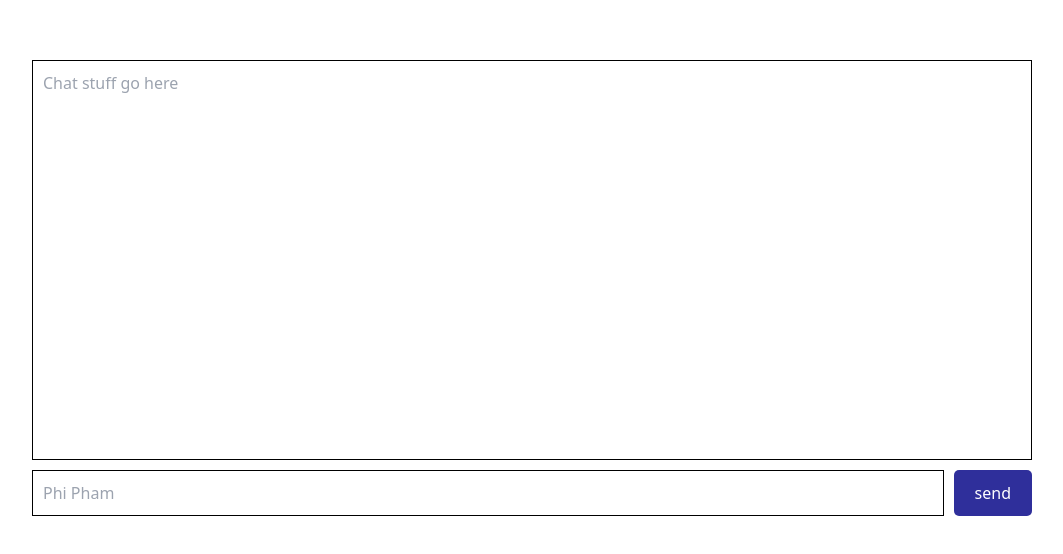
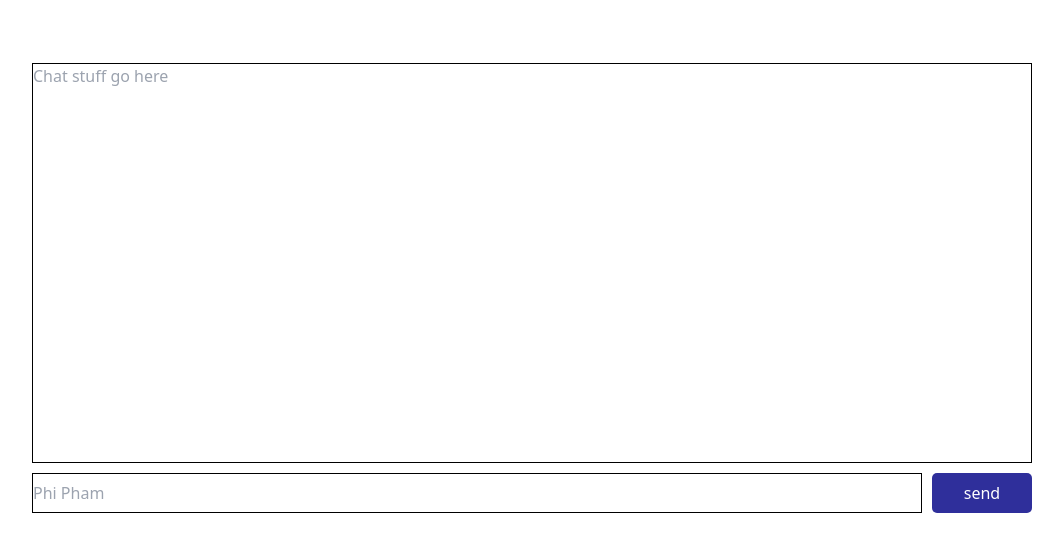
Before and after one commit to OmegaPhiChat/web, a Next.js app: page /chat in a window 1280 px wide. Shown: the part 112-666 px from the top of the page, without its empty margins (108-1171 px from the left). Built offline with nearby package versions, Linux system fonts and the light colour scheme.

Commit message:
renamed styles, removed white space and padding

```diff
--- a/pages/chat.js
+++ b/pages/chat.js
@@ -1,4 +1,3 @@
-import { Inter } from "next/font/google";
 import styles from "../styles/chat.module.css";
 
 export default function chat() {
@@ -6,17 +5,17 @@ export default function chat() {
     <div className={styles.container}>
       <div className={styles.chatContainer}>
         <textarea
-          className={styles.textArea}
+          className={styles.chatBox}
           placeholder="Chat stuff go here"
           readOnly
-        ></textarea>
-        <div className={styles.inputContainer}>
+        />
+        <div className={styles.messageContainer}>
           <input
             type="text"
-            className={styles.textField}
+            className={styles.inputMessage}
             placeholder="Phi Pham"
           />
-          <button className={styles.button}>send</button>
+          <button className={styles.sendMessage}>send</button>
         </div>
       </div>
     </div>
--- a/pages/index.js
+++ b/pages/index.js
@@ -1,8 +1,4 @@
-import Image from "next/image";
-import { Inter } from "next/font/google";
 import styles from "../styles/index.module.css";
-
-const inter = Inter({ subsets: ["latin"] });
 
 export default function Home() {
   return (
--- a/styles/chat.module.css
+++ b/styles/chat.module.css
@@ -6,50 +6,52 @@
   height: 100vh;
 }
 
-
 .chatContainer {
   display: flex;
   flex-direction: column;
   align-items: center;
   width: 100%;
-    max-width:1000px;
+  max-width: 1000px;
 }
 
-.textArea {
+.chatBox {
   width: 100%;
   max-width: 2000px;
   height: 50vh;
   border: 1px solid black;
-    padding: 10px;
   resize: none;
   margin-bottom: 10px;
 }
 
-.inputContainer {
+.messageContainer {
   width: 100%;
   display: flex;
   align-items: center;
 }
 
-.textField {
-    flex:1;
-    padding: 10px;
+.inputMessage {
+  flex: 1;
   border: 1px solid black;
   margin-right: 10px;
   box-sizing: border-box;
+  width: 80%;
+  max-width: 1000px;
+  height: 40px;
 }
 
-.button {
-    background-color:#2f2f9b;
+.sendMessage {
+  background-color: #2f2f9b;
   color: white;
-    padding: 11px 21px;
   border: none;
   border-radius: 5px;
   font-size: 1rem;
+  width: 80%;
+  max-width: 100px;
+  height: 40px;
 }
 
-@media(max-width: 768px) {
-    .textArea {
-        height: 70vh;
+@media (max-width: 768px) {
+  .chatBox {
+    height: 93vh;
   }
 }
--- a/styles/index.module.css
+++ b/styles/index.module.css
@@ -7,18 +7,15 @@
   width: 100%;
 }
 
-
 .title {
   font-size: 8.5vw;
   text-align: center;
   margin-top: 10vh;
 }
 
-
 .inputContainer {
   text-align: center;
 }
-
 
 .label {
   display: block;
@@ -45,10 +42,9 @@
   text-align: center;
 }
 
-
 .button {
   background-color: white;
-    color: #3F00FF;
+  color: #3f00ff;
   padding: 10px 20px;
   border: 1px solid #868080;
   border-radius: 5px;
@@ -60,7 +56,6 @@
   background-color: #f5c4c7;
 }
 
-
 @media (min-width: 770px) {
   .input {
     width: 100%;
@@ -70,5 +65,4 @@
   .title {
     font-size: 3rem;
   }
-
 }
```
Lines whose indentation alone changed are shown as unchanged.
